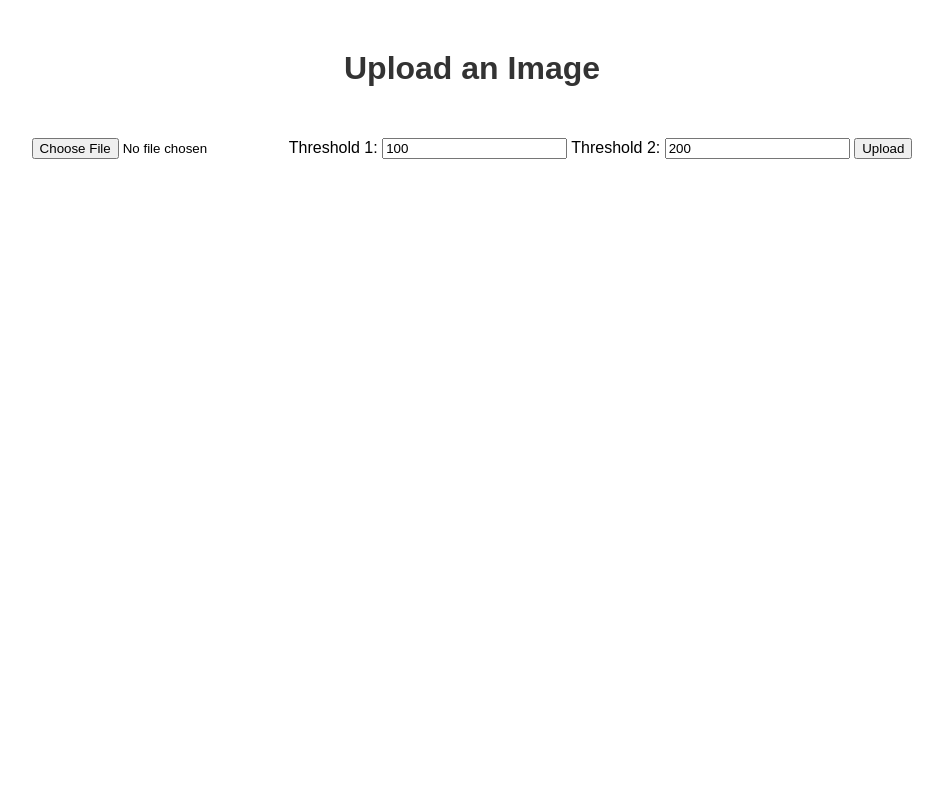
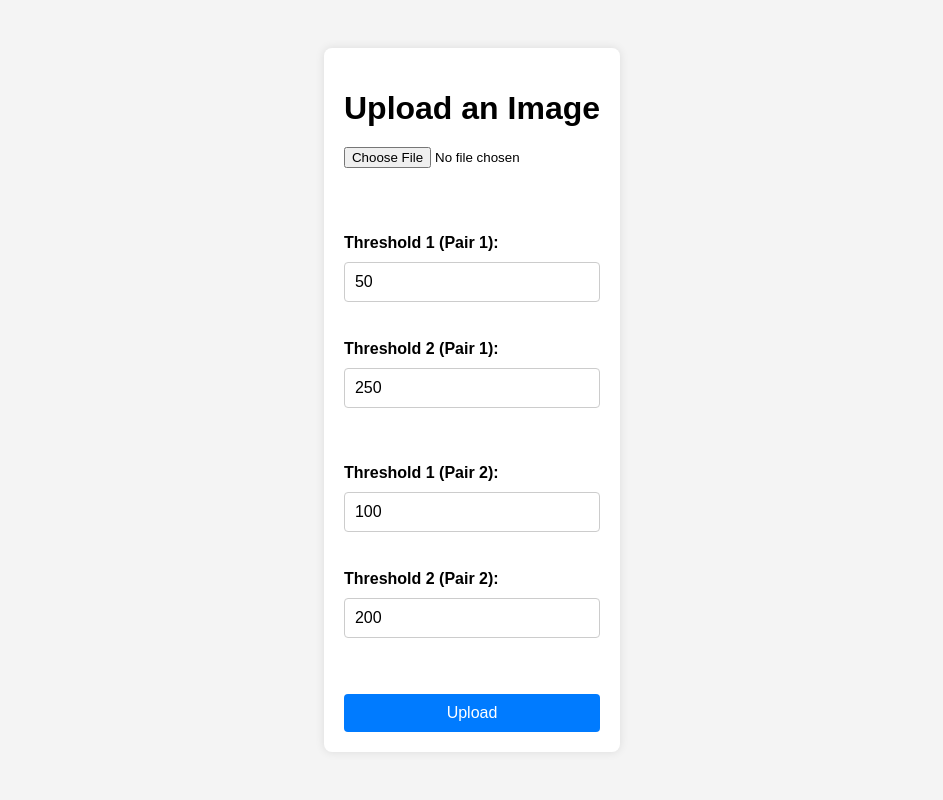
Before and after one commit to Daniellien2018/canny_edge_detector, a Flask app: page / in a window 1280 px wide. Shown: the whole page, without its empty margins (168-1111 px from the left). Run offline with Flask 3, Linux system fonts and the light colour scheme.

Commit message:
sidebysidecannyview

```diff
--- a/canny_edge_app/app.py
+++ b/canny_edge_app/app.py
@@ -1,14 +1,19 @@
-from flask import Flask, request, render_template, send_file
+from flask import Flask, request, render_template
 from edge_detector import EdgeDetector
 import cv2
 import numpy as np
+import base64
 import io
 
+app = Flask(__name__)
 
-app = Flask(__name__)
-edge_detector = EdgeDetector(threshold1=85, threshold2=255)
+def to_base64(image):
+    """Convert image to base64."""
+    _, buffer = cv2.imencode('.jpg', image)
+    return base64.b64encode(buffer).decode('utf-8')
 
-
+# Register the custom filter
+app.jinja_env.filters['to_base64'] = to_base64
 
 @app.route('/')
 def index():
@@ -22,18 +27,28 @@ def upload():
     if file.filename == '':
         return "No selected file"
     if file:
-        threshold1 = int(request.form.get('threshold1', 100))
-        threshold2 = int(request.form.get('threshold2', 100))
-        edge_detector = EdgeDetector(threshold1=threshold1, threshold2=threshold2)
+        # Get the threshold values for both pairs
+        threshold1_1 = int(request.form.get('threshold1_1', 50))
+        threshold2_1 = int(request.form.get('threshold2_1', 250))
+        threshold1_2 = int(request.form.get('threshold1_2', 100))
+        threshold2_2 = int(request.form.get('threshold2_2', 200))
+
+        # Initialize edge detectors for both threshold pairs
+        edge_detector1 = EdgeDetector(threshold1=threshold1_1, threshold2=threshold2_1)
+        edge_detector2 = EdgeDetector(threshold1=threshold1_2, threshold2=threshold2_2)
 
         # Read the image file
         image = cv2.imdecode(np.frombuffer(file.read(), np.uint8), cv2.IMREAD_UNCHANGED)
-        # Perform edge detection
-        edges = edge_detector.get_edges(image)
-        # Save result to a buffer
-        _, buffer = cv2.imencode('.jpg', edges)
-        io_buf = io.BytesIO(buffer)
-        return send_file(io_buf, mimetype='image/jpeg')
 
+        # Perform edge detection with both sets of thresholds
+        edges1 = edge_detector1.get_edges(image)
+        edges2 = edge_detector2.get_edges(image)
+
+        edges1_base64 = to_base64(edges1)
+        edges2_base64 = to_base64(edges2)
+
+        return render_template('show.html', edges1=edges1_base64, edges2=edges2_base64,
+                               threshold1_1=threshold1_1, threshold2_1=threshold2_1,
+                               threshold1_2=threshold1_2, threshold2_2=threshold2_2)
 if __name__ == '__main__':
     app.run(debug=True)
--- a/canny_edge_app/static/style.css
+++ b/canny_edge_app/static/style.css
@@ -1,18 +1,105 @@
 body {
     font-family: Arial, sans-serif;
-    text-align: center;
-    margin-top: 50px;
+    background-color: #f4f4f4;
+    margin: 0;
+    padding: 0;
+    display: flex;
+    justify-content: center;
+    align-items: center;
+    min-height: 100vh;
+}
+
+.container {
+    background-color: #fff;
+    padding: 20px;
+    border-radius: 8px;
+    box-shadow: 0 0 10px rgba(0,0,0,0.1);
+    max-width: 80%;
+    margin: auto;
 }
 
 h1 {
-    color: #333;
+    text-align: center;
+    margin-bottom: 20px;
 }
 
 form {
+    display: grid;
+    gap: 10px;
+}
+
+form input[type="file"] {
+    margin-bottom: 10px;
+}
+
+form label {
+    font-weight: bold;
+}
+
+form input[type="number"],
+form input[type="submit"] {
+    padding: 10px;
+    border: 1px solid #ccc;
+    border-radius: 4px;
+    font-size: 16px;
+}
+
+form input[type="submit"] {
+    background-color: #007bff;
+    color: #fff;
+    cursor: pointer;
+    border: none;
+}
+
+form input[type="submit"]:hover {
+    background-color: #0056b3;
+}
+
+.button {
     display: inline-block;
+    padding: 10px 20px;
+    font-size: 16px;
+    cursor: pointer;
+    text-align: center;
+    text-decoration: none;
+    outline: none;
+    color: #fff;
+    background-color: #007bff;
+    border: none;
+    border-radius: 4px;
+    box-shadow: 0 4px #0056b3;
+}
+
+.button:hover {
+    background-color: #0056b3;
+}
+
+.button:active {
+    background-color: #0056b3;
+    box-shadow: 0 2px #0056b3;
+    transform: translateY(2px);
+}
+
+.image-container {
+    display: grid;
+    grid-template-columns: 1fr 1fr;
+    gap: 20px;
+    padding: 20px;
+    text-align: center;
+}
+
+.image-label {
+    text-align: center;
+}
+
+img {
+    width: 100%;
+    height: auto;
+    border: 1px solid #ccc;
+    border-radius: 4px;
+}
+
+.button-container {
+    text-align: center;
     margin-top: 20px;
 }
-
-input[type="file"] {
-    margin: 10px 0;
-}
--- a/canny_edge_app/templates/index.html
+++ b/canny_edge_app/templates/index.html
@@ -7,14 +7,23 @@
     <link rel="stylesheet" href="/static/style.css">
 </head>
 <body>
-    <h1>Upload an Image</h1>
-    <form method="post" enctype="multipart/form-data" action="/upload">
-        <input type="file" name="file" required>
-        <label for="threshold1">Threshold 1:</label>
-        <input type="number" id="threshold1" name="threshold1" value="100" required>
-        <label for="threshold2">Threshold 2:</label>
-        <input type="number" id="threshold2" name="threshold2" value="200" required>
-        <input type="submit" value="Upload">
-    </form>
+    <div class="container">
+        <h1>Upload an Image</h1>
+        <form method="post" enctype="multipart/form-data" action="/upload">
+            <input type="file" name="file" required><br><br>
+
+            <label for="threshold1_1">Threshold 1 (Pair 1):</label>
+            <input type="number" id="threshold1_1" name="threshold1_1" value="50" required><br>
+            <label for="threshold2_1">Threshold 2 (Pair 1):</label>
+            <input type="number" id="threshold2_1" name="threshold2_1" value="250" required><br><br>
+
+            <label for="threshold1_2">Threshold 1 (Pair 2):</label>
+            <input type="number" id="threshold1_2" name="threshold1_2" value="100" required><br>
+            <label for="threshold2_2">Threshold 2 (Pair 2):</label>
+            <input type="number" id="threshold2_2" name="threshold2_2" value="200" required><br><br>
+
+            <input type="submit" value="Upload">
+        </form>
+    </div>
 </body>
 </html>
```
Also changed, not shown: canny_edge_app/templates/show.html (added, +28 -0 lines).
